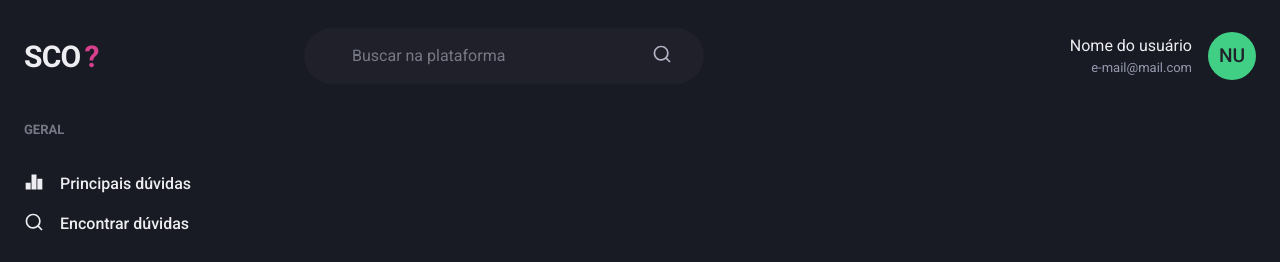
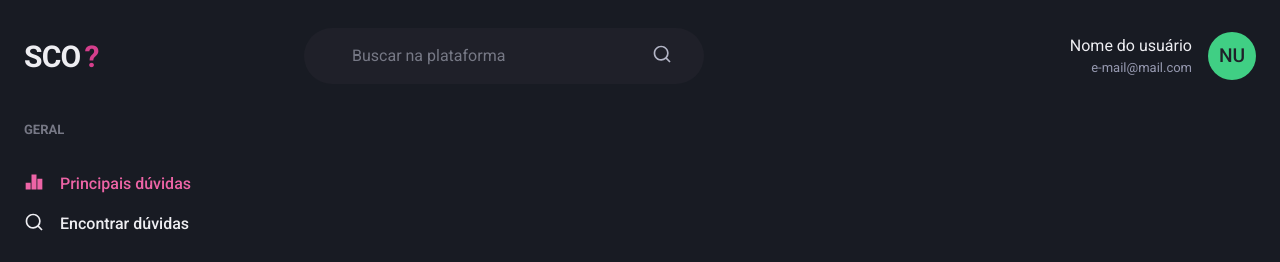
Before and after one commit to GabrielNogueiraBR/Software-Community-Open-Source, a Next.js app: page / in a window 1280 px wide. Shown: the top 262 px of the page. Built offline with nearby package versions, Linux system fonts and the light colour scheme.

Commit message:
refact: updating nav link href

```diff
--- a/src/components/Sidebar/SideBarNav.tsx
+++ b/src/components/Sidebar/SideBarNav.tsx
@@ -14,7 +14,7 @@ export function SideBarNav() {
   return (
     <Stack spacing="12" align="flex-start">
       <NavSection title="GERAL">
-        <NavLink icon={RiBarChart2Fill} href="x">Principais dúvidas</NavLink>
+        <NavLink icon={RiBarChart2Fill} href="/">Principais dúvidas</NavLink>
         <NavLink icon={RiSearchLine} href="x">Encontrar dúvidas</NavLink>
       </NavSection>
       <NavSection title="PERFIL">
```
